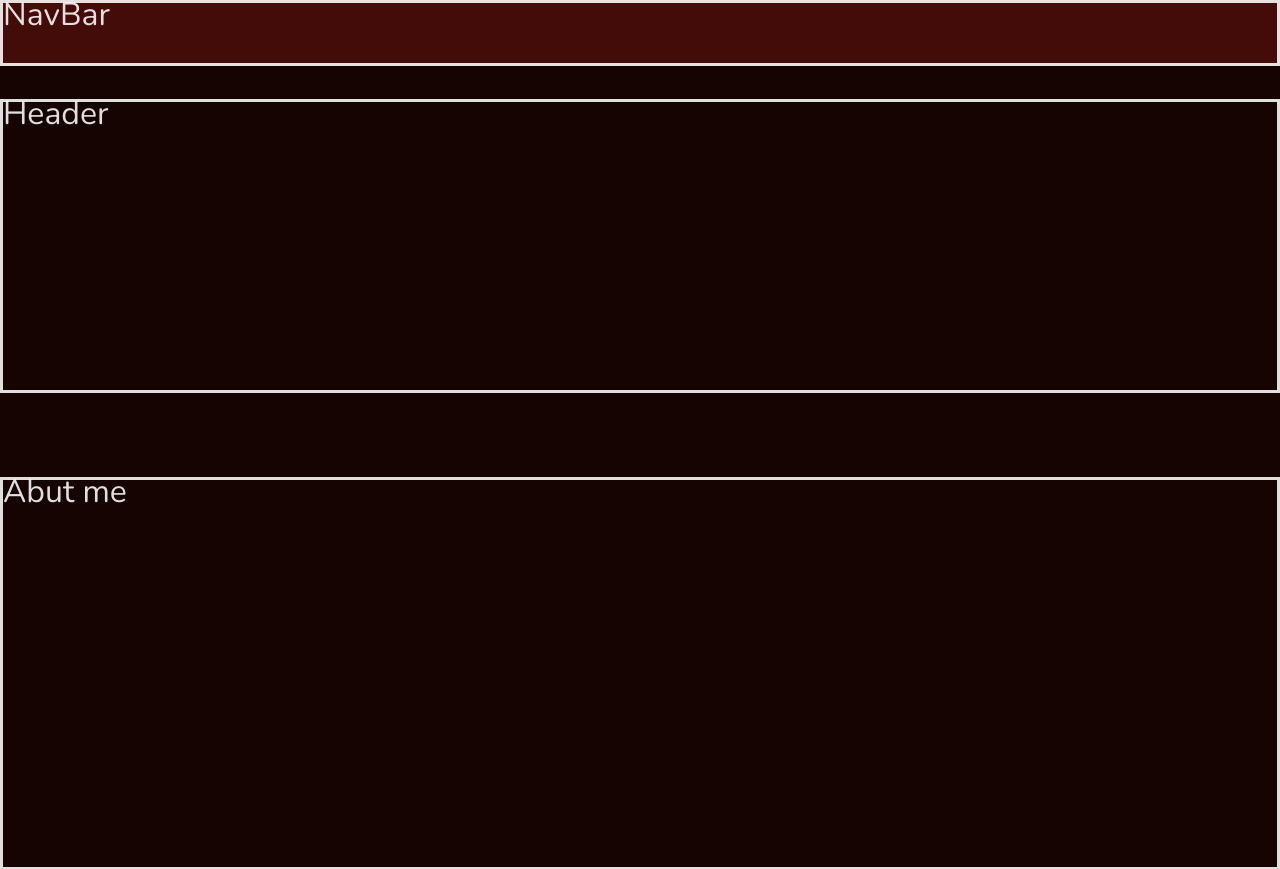
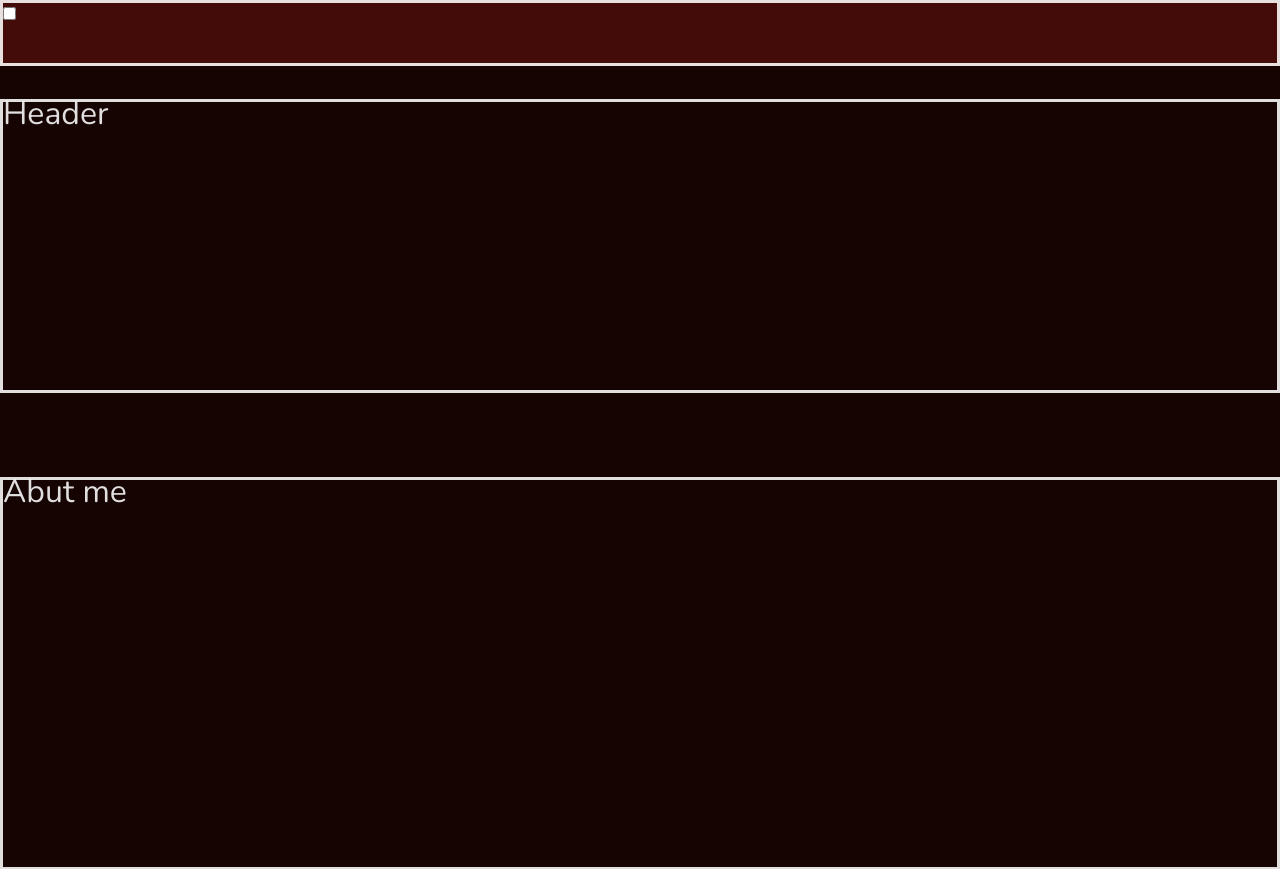
Before and after one commit to FranNavarro27F/Portfolio_fran_2, a React (Vite) app in the folder vite-project/: page / in a window 1280 px wide. Shown: the top 869 px of the page. Built offline with nearby package versions, Linux system fonts and the light colour scheme.

Commit message:
before SVGs

```diff
--- a/vite-project/src/App.jsx
+++ b/vite-project/src/App.jsx
@@ -9,8 +9,19 @@ function App() {
    <div className='gridContainter'>
 
     <div className='NavBar'>
-      <h1>NavBar</h1>
+      <nav className='nav'>
+        <input
+          type='checkbox'
+          id='nav__checkbox'
+          className='nav__checkbox'
+        />
+        <label
+         htmlFor='nav__checkbox'
+         className='nav__toggle'
+         ></label>
+      </nav>
     </div>
+
     <div className='Header'>
       <h1>Header</h1>
     </div>
```
